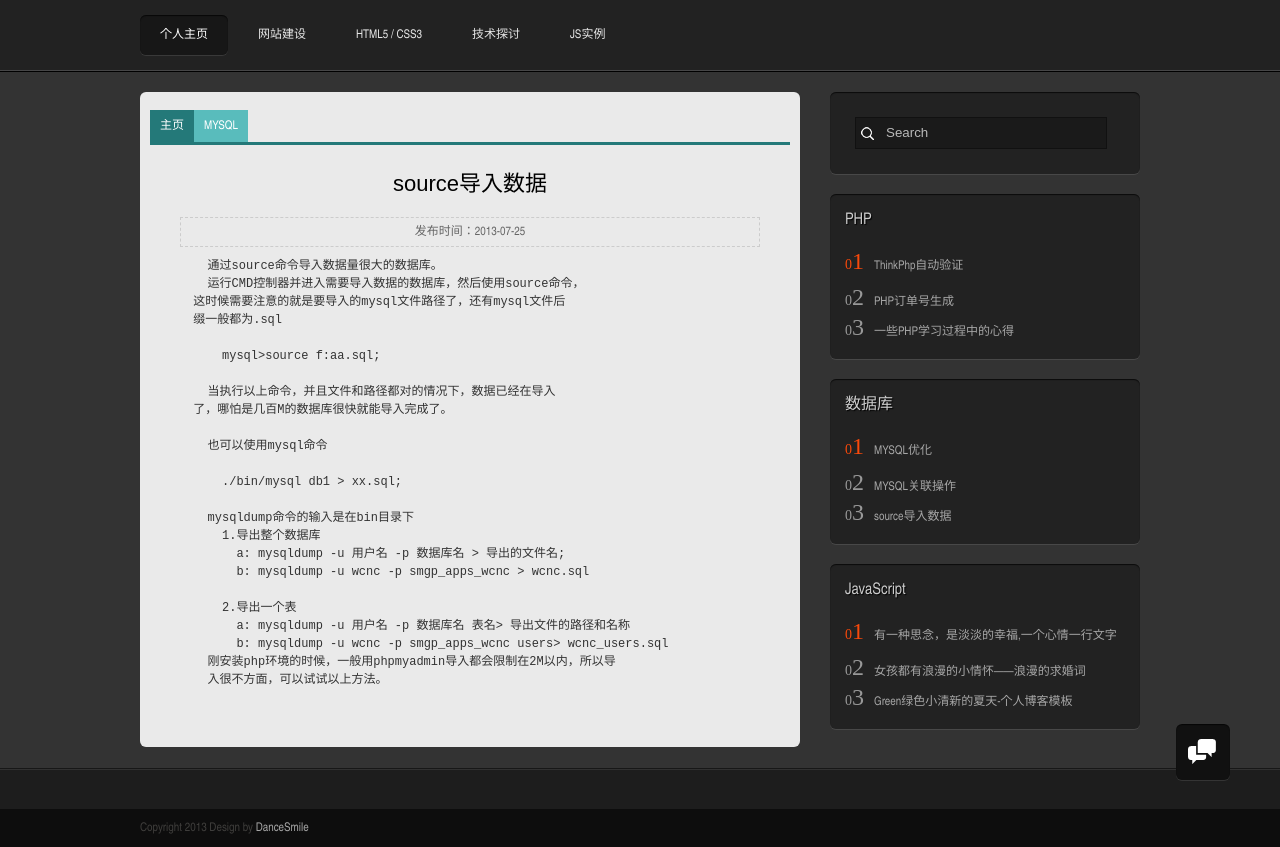
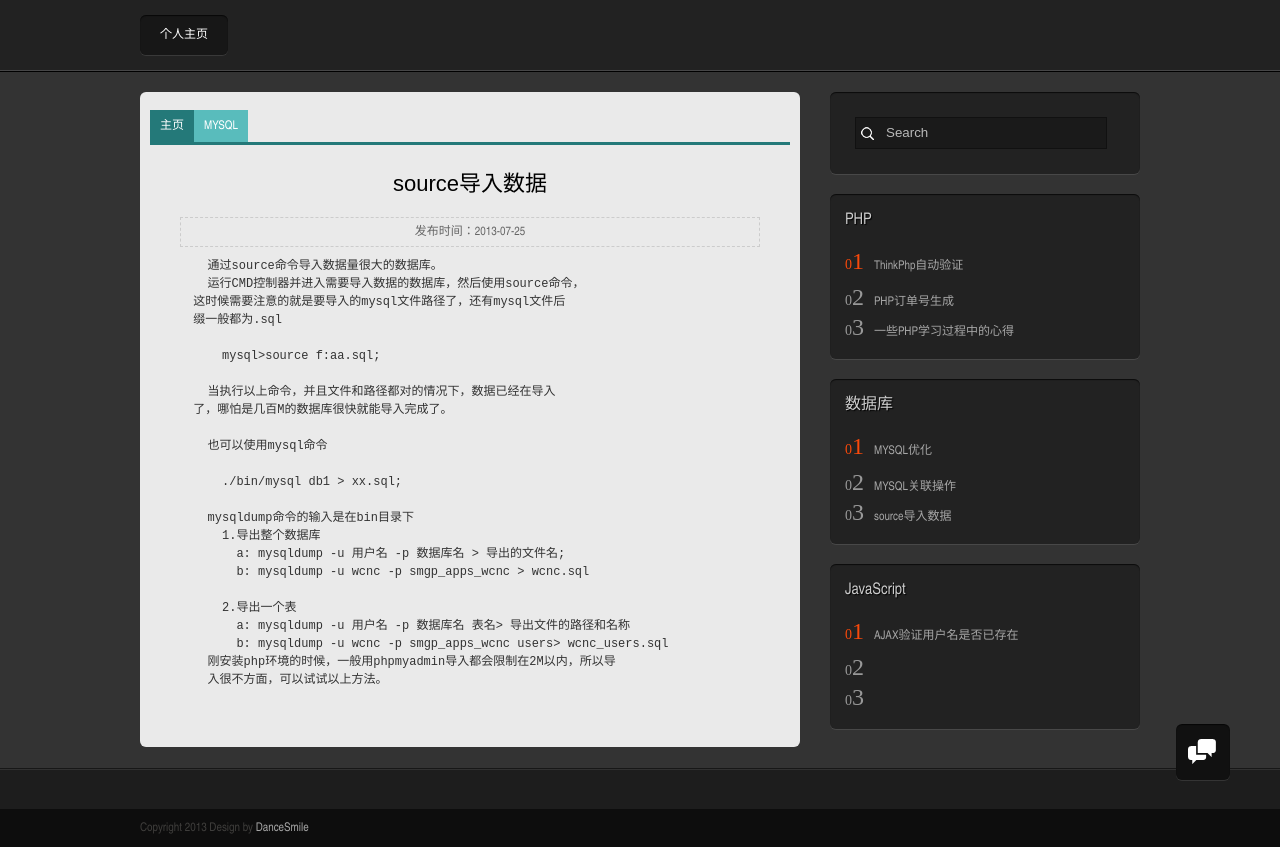
Before and after one commit to unclewangww/unclewangww.github.io, a plain HTML site: page view5.html in a window 1280 px wide. Drawn offline with Linux system fonts and the light colour scheme.

Commit message:
Update view5.html

```diff
--- a/view5.html
+++ b/view5.html
@@ -24,11 +24,11 @@
       <!--<li><a href="/download/" target="_blank" title="个人博客模板">个人博客模板</a></li>
       <li><a href="/book/" target="_blank" title="图书推荐">图书推荐</a></li>
       <li><a href="/news/s/" target="_blank" title="慢生活">慢生活</a></li>
-      <li><a href="/newstalk/" target="_blank" title="碎言碎语">碎言碎语</a></li>-->
+      <li><a href="/newstalk/" target="_blank" title="碎言碎语">碎言碎语</a></li>
       <li><a href="/web/" target="_blank" title="网站建设">网站建设</a></li>
       <li><a href="/newshtml5/" target="_blank" title="HTML5 / CSS3">HTML5 / CSS3</a></li>
       <li><a href="/jstt/" target="_blank" title="技术探讨">技术探讨</a></li>
-      <li><a href="/news/jsex/" target="_blank" title="JS 实例代码演示">JS实例</a></li>
+      <li><a href="/news/jsex/" target="_blank" title="JS 实例代码演示">JS实例</a></li>-->
     </ul>
     <script src="js/silder.js"></script><!--获取当前页导航 高亮显示标题-->
   </nav>
@@ -116,10 +116,10 @@ document.getElementById("bdshell_js").src = "http://bdimg.share.baidu.com/static
        <div class="tuijian">
         <h2>JavaScript</h2>
         <ol>
-          <li><span><strong>1</strong></span><a href="./view6.html">有一种思念，是淡淡的幸福,一个心情一行文字</a></li>
+          <li><span><strong>1</strong></span><a href="./view6.html">AJAX验证用户名是否已存在</a></li>
 
-          <li><span><strong>2</strong></span><a href="./view7.html">女孩都有浪漫的小情怀――浪漫的求婚词</a></li>
-          <li><span><strong>3</strong></span><a href="./view8.html">Green绿色小清新的夏天-个人博客模板</a></li>
+          <li><span><strong>2</strong></span><a href="./view7.html"></a></li>
+          <li><span><strong>3</strong></span><a href="./view8.html"></a></li>
 
         </ol>
       </div>
```
